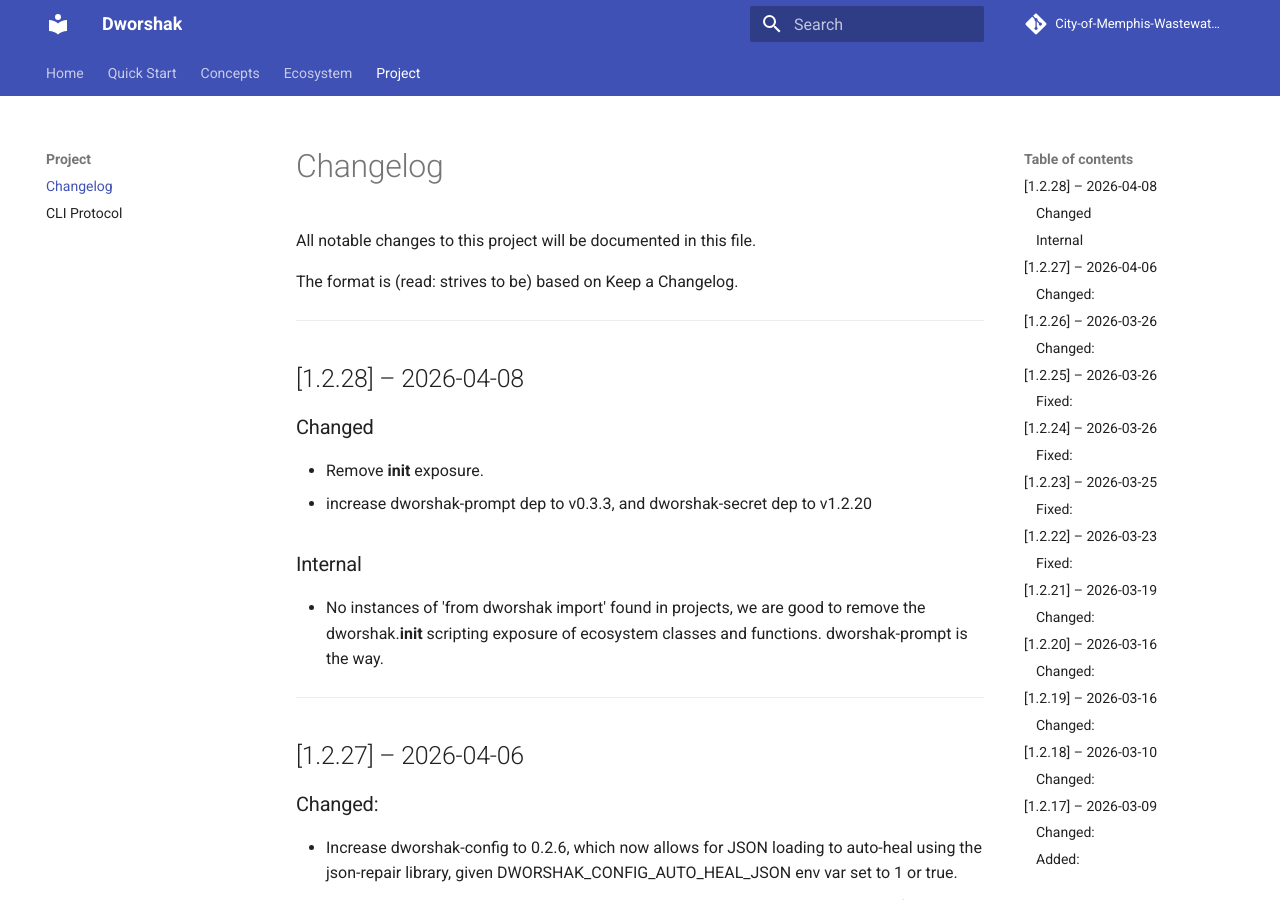
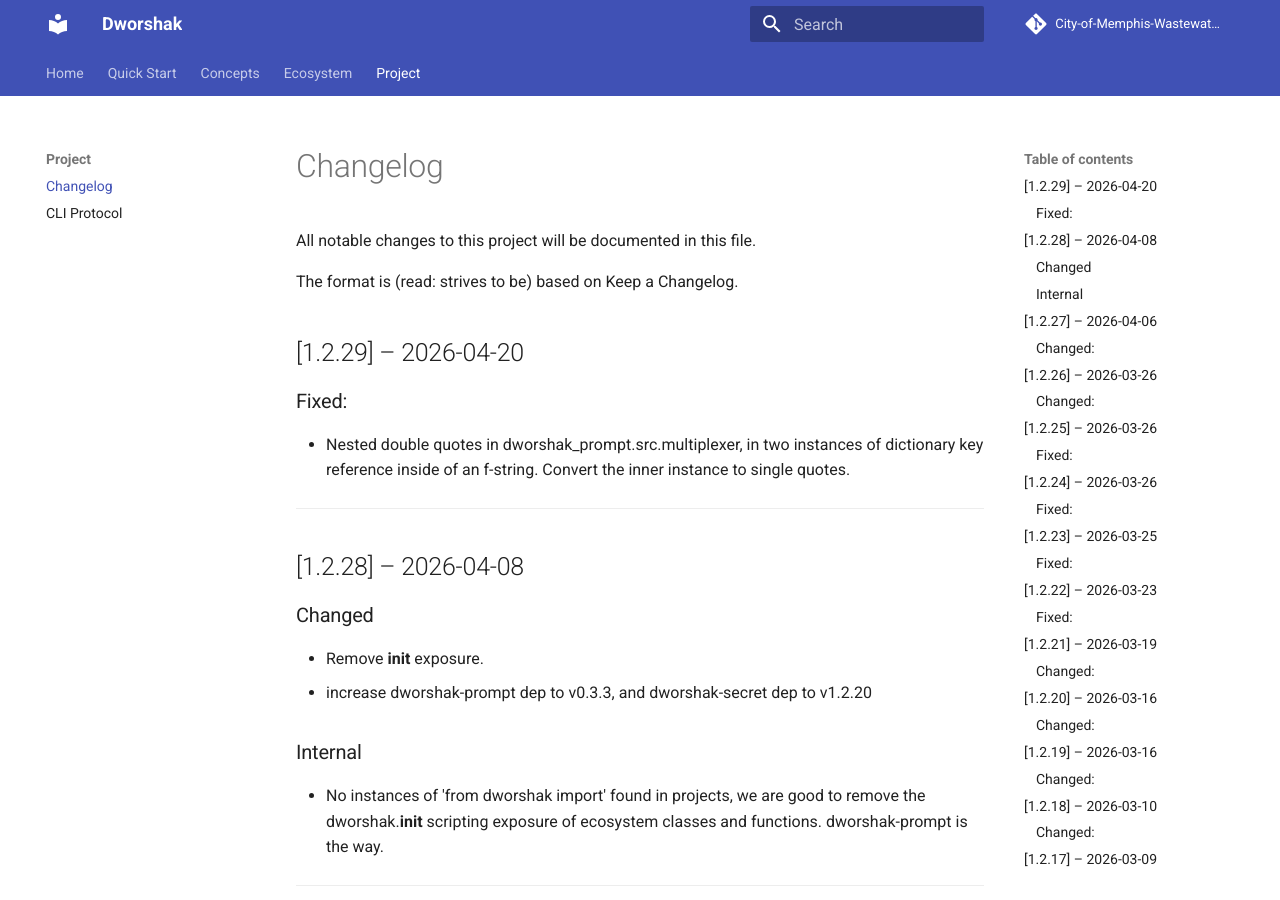
Before and after one commit to City-of-Memphis-Wastewater/dworshak, an MkDocs documentation site: the page built from docs/CHANGELOG.md, in a window 1280 px wide and 900 px high. Built offline with MkDocs 1.6.1 and Material for MkDocs 9.7.7, drawn with Linux system fonts in a browser that asks for light colours; comment, search, counter and statistics services are not loaded.

Commit message:
increase dworshak-prompt to 0.3.4, after fixing nested double quote issue. Bump to 1.2.29 and write changelog. Prepare to tag

```diff
--- a/docs/CHANGELOG.md
+++ b/docs/CHANGELOG.md
@@ -3,6 +3,10 @@
 All notable changes to this project will be documented in this file.
 
 The format is (read: strives to be) based on Keep a Changelog.
+
+## [1.2.29] – 2026-04-20
+### Fixed:
+- Nested double quotes in dworshak_prompt.src.multiplexer, in two instances of dictionary key reference inside of an f-string. Convert the inner instance to single quotes.
 
 ---
 
```
Also changed, not shown: 1 other file.
